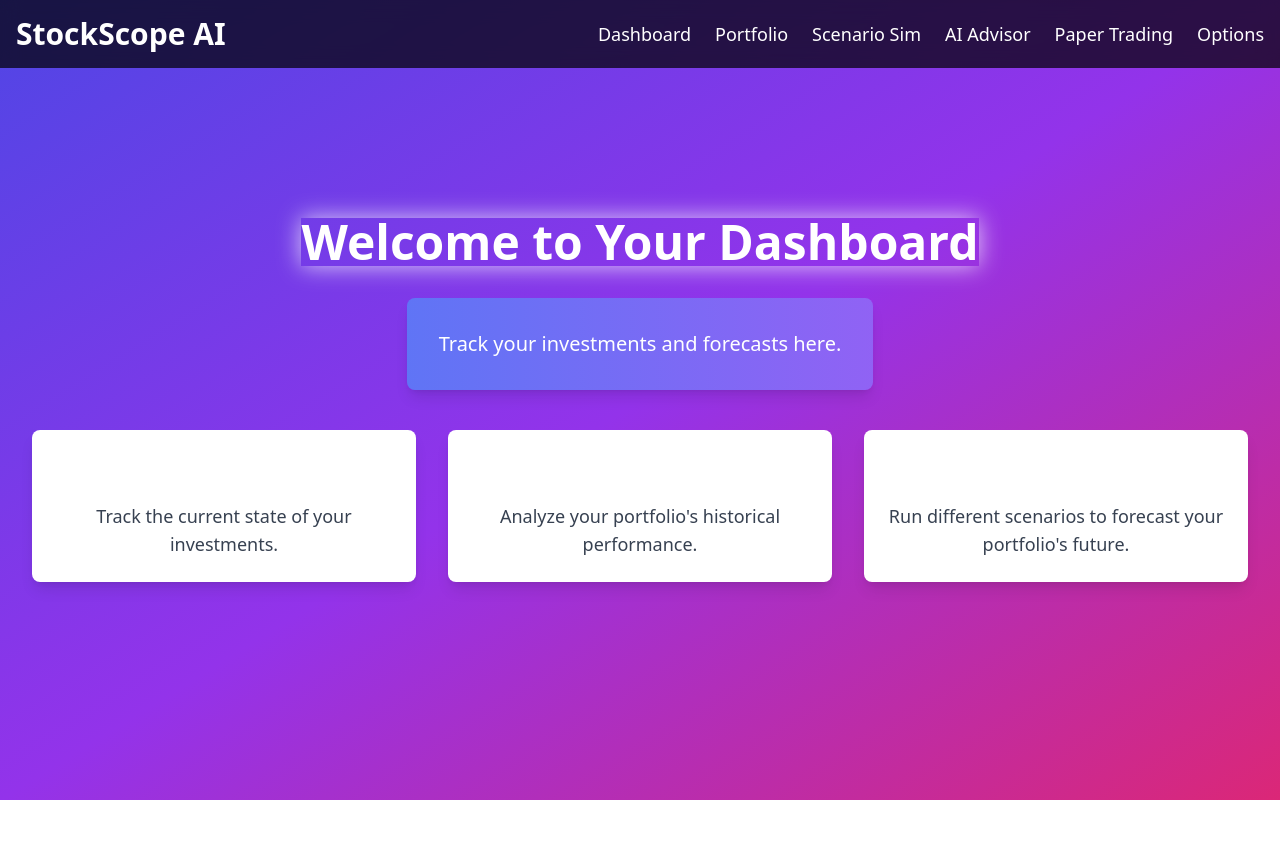
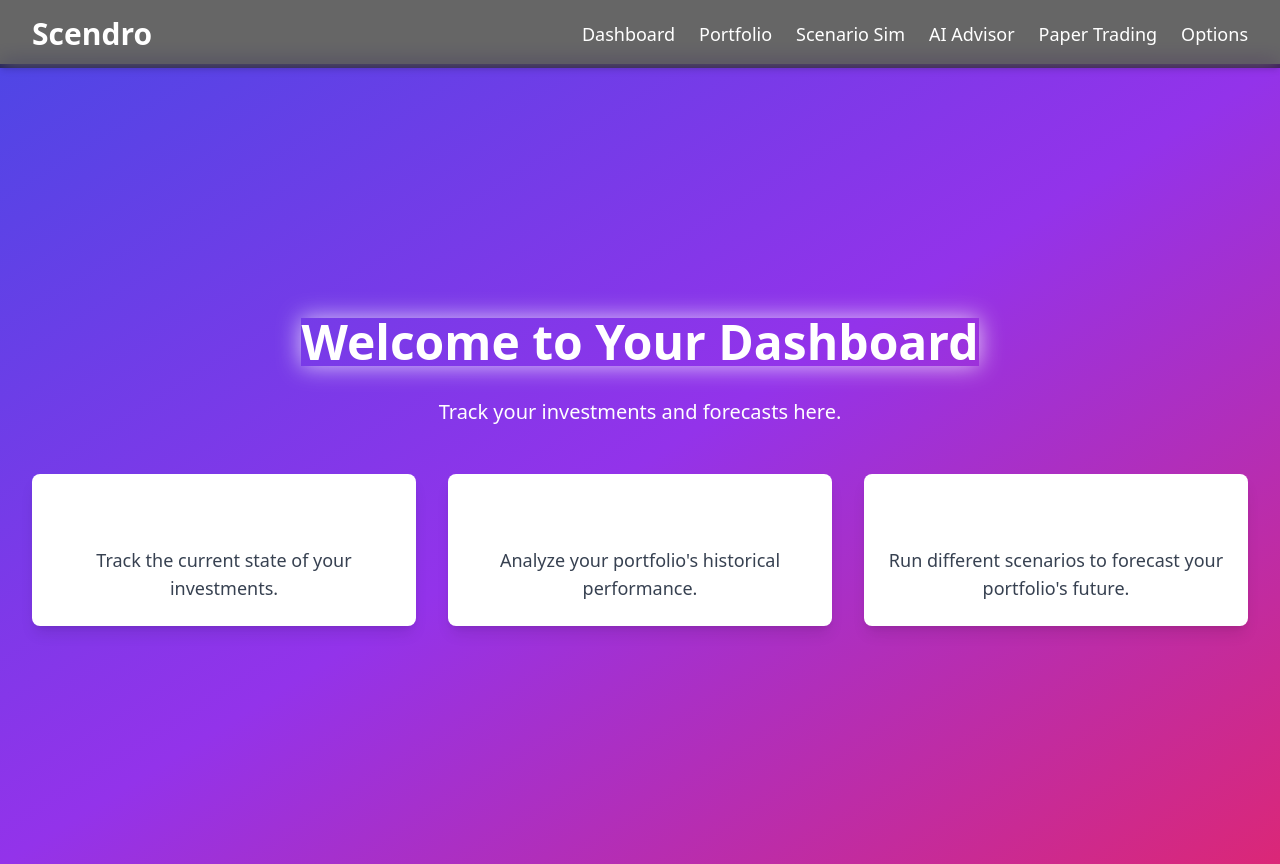
Before and after one commit to ShivamVashishtha/scendro-client, a React (Create React App) app: page / in a window 1280 px wide. Before the commit the page ends 800 px from the top, so only its background shows below. Built offline with nearby package versions, Linux system fonts and the light colour scheme; no server answers.

Commit message:
dashboard update 5

```diff
--- a/src/App.tsx
+++ b/src/App.tsx
@@ -13,6 +13,7 @@ function App() {
     <TradingProvider>
       <Router>
         <Navbar />
+        <div className="pt-16"> {/* Added padding-top for better content visibility */}
           <Routes>
             <Route path="/" element={<Dashboard />} />
             <Route path="/portfolio" element={<PortfolioMap />} />
@@ -21,6 +22,7 @@ function App() {
             <Route path="/paper-trading" element={<PaperTrading />} />
             <Route path="/options" element={<OptionsTrading />} />
           </Routes>
+        </div>
       </Router>
     </TradingProvider>
   );
--- a/src/components/Navbar.tsx
+++ b/src/components/Navbar.tsx
@@ -3,10 +3,10 @@ import { Link } from "react-router-dom";
 
 const Navbar = () => {
   return (
-    <nav className="navbar p-4 fixed w-full top-0 left-0 z-30">
-      <div className="container mx-auto flex justify-between items-center">
-        <Link to="/" className="text-white text-3xl font-bold">
-          StockScope AI
+    <nav className="navbar fixed top-0 left-0 w-full z-30 bg-transparent shadow-md backdrop-blur-md">
+      <div className="container mx-auto flex justify-between items-center py-4 px-8">
+        <Link to="/" className="text-white text-3xl font-semibold hover:text-pink-400 transition-all">
+          Scendro
         </Link>
         <div className="flex space-x-6">
           <Link to="/" className="text-white text-lg hover:text-pink-500 transition-all">Dashboard</Link>
--- a/src/index.css
+++ b/src/index.css
@@ -41,7 +41,7 @@
 }
 
 .animate-gradient-x {
-  background: linear-gradient(90deg, #3b82f6, #9c5ef4, #ff6c88);
+  background: linear-gradient(90deg, #ff6c88, #9c5ef4, #3b82f6);
   background-size: 400% 400%;
   animation: gradient-x 3s ease-in-out infinite;
 }
@@ -64,7 +64,7 @@
 
 /* Navbar Styles */
 .navbar {
-  background-color: rgba(0, 0, 0, 0.7);
+  background-color: rgba(0, 0, 0, 0.6);
   backdrop-filter: blur(10px);
 }
 
@@ -73,3 +73,28 @@
   transform: scale(1.1);
   transition: transform 0.3s ease, color 0.3s ease;
 }
+
+/* Dashboard Container */
+.dashboard-container {
+  padding-top: 80px; /* To ensure content is not hidden by navbar */
+}
+
+/* Card Hover Effects */
+.card {
+  transition: transform 0.3s ease, box-shadow 0.3s ease;
+}
+
+.card:hover {
+  transform: scale(1.05);
+  box-shadow: 0 4px 12px rgba(0, 0, 0, 0.2);
+}
+
+/* Button Styles */
+button {
+  transition: all 0.3s ease;
+}
+
+button:hover {
+  background-color: #ff6c88;
+  transform: scale(1.05);
+}
--- a/src/pages/Dashboard.tsx
+++ b/src/pages/Dashboard.tsx
@@ -11,24 +11,21 @@ const Dashboard = () => {
       </div>
 
       {/* Main Content */}
-      <div className="relative z-20 flex flex-col items-center justify-center min-h-screen text-white px-8 py-16">
+      <div className="relative z-20 flex flex-col items-center justify-center min-h-screen text-white px-8 py-16 dashboard-container">
         <h1 className="text-5xl font-bold animate-glow mb-8">Welcome to Your Dashboard</h1>
-        <div className="animate-gradient-x p-8 rounded-lg shadow-lg max-w-lg text-center">
-          <p className="text-xl">Track your investments and forecasts here.</p>
-        </div>
+        <p className="text-xl mb-12">Track your investments and forecasts here.</p>
 
-        {/* Additional Content */}
-        <div className="mt-10 grid grid-cols-1 sm:grid-cols-2 lg:grid-cols-3 gap-8 w-full">
-          {/* Example Card */}
-          <div className="bg-white p-6 rounded-lg shadow-lg text-center hover:bg-gray-100 transition-all">
+        {/* Interactive Cards */}
+        <div className="grid grid-cols-1 sm:grid-cols-2 lg:grid-cols-3 gap-8 w-full">
+          <div className="card bg-white p-6 rounded-lg shadow-lg text-center hover:bg-gray-100 transition-all">
             <h2 className="text-2xl font-semibold mb-4">Portfolio Overview</h2>
             <p className="text-lg text-gray-700">Track the current state of your investments.</p>
           </div>
-          <div className="bg-white p-6 rounded-lg shadow-lg text-center hover:bg-gray-100 transition-all">
+          <div className="card bg-white p-6 rounded-lg shadow-lg text-center hover:bg-gray-100 transition-all">
             <h2 className="text-2xl font-semibold mb-4">Performance Analytics</h2>
             <p className="text-lg text-gray-700">Analyze your portfolio's historical performance.</p>
           </div>
-          <div className="bg-white p-6 rounded-lg shadow-lg text-center hover:bg-gray-100 transition-all">
+          <div className="card bg-white p-6 rounded-lg shadow-lg text-center hover:bg-gray-100 transition-all">
             <h2 className="text-2xl font-semibold mb-4">Scenario Simulation</h2>
             <p className="text-lg text-gray-700">Run different scenarios to forecast your portfolio's future.</p>
           </div>
```
Lines whose indentation alone changed are shown as unchanged.
